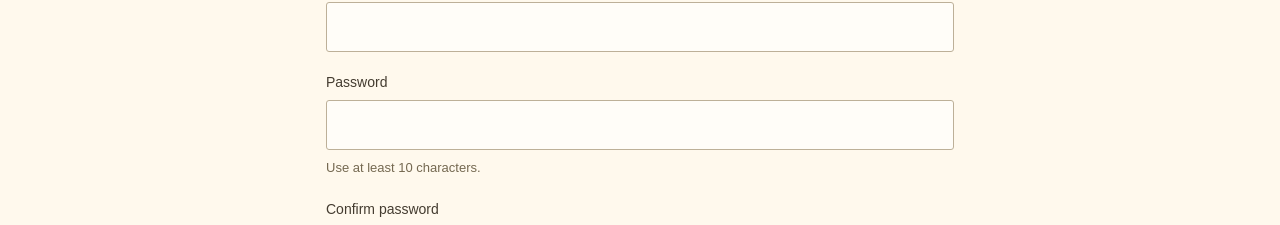
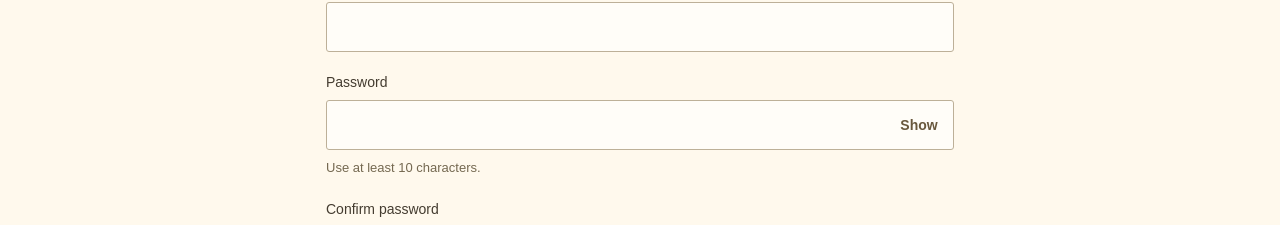
Before and after one commit to JPhoenix-9/TEACH, a Next.js app: page /create-account in a window 1280 px wide. Shown: the part 574-799 px from the top of the page. Built offline with nearby package versions, Linux system fonts and the light colour scheme.

Commit message:
Add Show/Hide controls to all TEACH password fields (#8)

```diff
--- a/app/auth/callback/AuthCallback.js
+++ b/app/auth/callback/AuthCallback.js
@@ -3,6 +3,7 @@ import {useEffect,useState} from "react";
 import {getSupabase} from "../../lib/supabase-browser";
 import {accountSetupPath} from "../../lib/auth-return.mjs";
 import s from "../../components/account.module.css";
+import PasswordField from "../../components/PasswordField";
 function finishPath(){try{const next=localStorage.getItem('teach-auth-return');localStorage.removeItem('teach-auth-return');return accountSetupPath(next);}catch{return '/account';}}
 export default function AuthCallback(){
  const [state,setState]=useState("loading"),[message,setMessage]=useState("Checking your link…"),[password,setPassword]=useState(""),[confirm,setConfirm]=useState(""),[busy,setBusy]=useState(false);
@@ -17,5 +18,5 @@ export default function AuthCallback(){
  async function save(e){e.preventDefault();if(password!==confirm){setMessage("The passwords do not match.");return;}setBusy(true);
   try{const {error}=await getSupabase().auth.updateUser({password});if(error)throw error;sessionStorage.removeItem("teach-password-flow");setPassword("");setConfirm("");window.location.replace(finishPath());}
   catch(error){setMessage(error.message||"We couldn’t save your password. Please try again.");}finally{setBusy(false);}}
- return <div className={s.panel}><p className={`${s.message} ${state==="error"?s.error:""}`} role="status">{message}</p>{state==="password"&&<form className={s.form} onSubmit={save}><label className={s.field}>New password<input type="password" required minLength={10} autoComplete="new-password" value={password} onChange={e=>setPassword(e.target.value)}/></label><label className={s.field}>Confirm new password<input type="password" required minLength={10} autoComplete="new-password" value={confirm} onChange={e=>setConfirm(e.target.value)}/></label><button className={s.button} disabled={busy}>{busy?"Saving…":"Save password"}</button></form>}{state==="error"&&<div className={s.links}><a href="/forgot-password">Request a fresh reset link</a><a href="/login">Log in</a></div>}</div>;
+ return <div className={s.panel}><p className={`${s.message} ${state==="error"?s.error:""}`} role="status">{message}</p>{state==="password"&&<form className={s.form} onSubmit={save}><PasswordField label="New password" required minLength={10} autoComplete="new-password" value={password} onChange={e=>setPassword(e.target.value)} disabled={busy}/><PasswordField label="Confirm new password" required minLength={10} autoComplete="new-password" value={confirm} onChange={e=>setConfirm(e.target.value)} disabled={busy}/><button className={s.button} disabled={busy}>{busy?"Saving…":"Save password"}</button></form>}{state==="error"&&<div className={s.links}><a href="/forgot-password">Request a fresh reset link</a><a href="/login">Log in</a></div>}</div>;
 }
--- a/app/components/AuthForm.js
+++ b/app/components/AuthForm.js
@@ -3,6 +3,7 @@ import {useState} from "react";
 import {callbackUrl,getSupabase} from "../lib/supabase-browser";
 import {accountSetupPath,authPath,safeReturnTo} from "../lib/auth-return.mjs";
 import s from "./account.module.css";
+import PasswordField from "./PasswordField";
 export default function AuthForm({mode="login",returnTo="/account"}){
  const [email,setEmail]=useState(""),[password,setPassword]=useState(""),[confirm,setConfirm]=useState("");
  const [busy,setBusy]=useState(false),[message,setMessage]=useState(""),[failed,setFailed]=useState(false);
@@ -21,8 +22,8 @@ export default function AuthForm({mode="login",returnTo="/account"}){
   }catch(error){setFailed(true);setMessage(error.message||"We couldn’t complete that request. Please try again.");}finally{setBusy(false);}}
  return <div className={s.panel}><form className={s.form} onSubmit={submit}>
   <label className={s.field}>Email address<input type="email" required autoComplete="email" value={email} onChange={e=>setEmail(e.target.value)} disabled={busy}/></label>
-  {!reset&&<label className={s.field}>Password<input type="password" required minLength={signup?10:undefined} autoComplete={signup?"new-password":"current-password"} value={password} onChange={e=>setPassword(e.target.value)} disabled={busy}/>{signup&&<span className={s.hint}>Use at least 10 characters.</span>}</label>}
-  {signup&&<label className={s.field}>Confirm password<input type="password" required minLength={10} autoComplete="new-password" value={confirm} onChange={e=>setConfirm(e.target.value)} disabled={busy}/></label>}
+  {!reset&&<PasswordField label="Password" required minLength={signup?10:undefined} autoComplete={signup?"new-password":"current-password"} value={password} onChange={e=>setPassword(e.target.value)} disabled={busy} hint={signup?"Use at least 10 characters.":undefined}/>}
+  {signup&&<PasswordField label="Confirm password" required minLength={10} autoComplete="new-password" value={confirm} onChange={e=>setConfirm(e.target.value)} disabled={busy}/>}
   {signup&&<p className={s.hint}>Your free account stores your family profile. Products unlock separately when purchased. You can choose whether to receive marketing emails when you complete your profile.</p>}
   <button className={s.button} disabled={busy} type="submit">{busy?"Please wait…":reset?"Send reset link":signup?"Create free account":"Log in"}</button>
   {message&&<p className={`${s.message} ${failed?s.error:""}`} role={failed?"alert":"status"}>{message}</p>}
--- /dev/null
+++ b/app/components/PasswordField.js
@@ -0,0 +1,16 @@
+"use client";
+import {useId,useState} from "react";
+import s from "./account.module.css";
+
+export default function PasswordField({label,hint,...inputProps}){
+ const id=useId();
+ const [visible,setVisible]=useState(false);
+ return <div className={s.field}>
+  <label htmlFor={id}>{label}</label>
+  <div className={s.passwordControl}>
+   <input {...inputProps} id={id} type={visible?"text":"password"}/>
+   <button type="button" className={s.passwordToggle} aria-controls={id} aria-label={`${visible?"Hide":"Show"} ${label.toLowerCase()}`} disabled={inputProps.disabled} onClick={()=>setVisible(shown=>!shown)}>{visible?"Hide":"Show"}</button>
+  </div>
+  {hint&&<span className={s.hint}>{hint}</span>}
+ </div>;
+}
```
Also changed, not shown: app/components/account.module.css.
